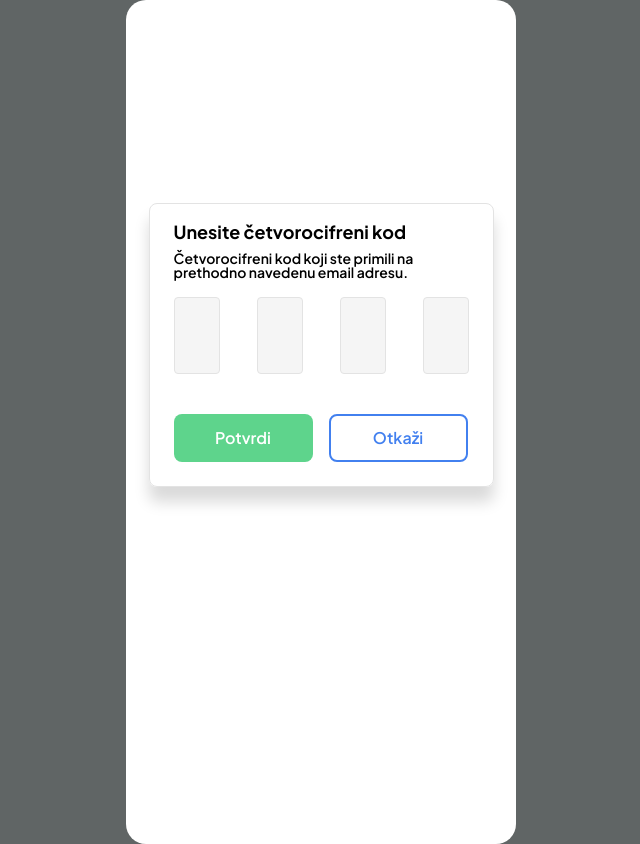
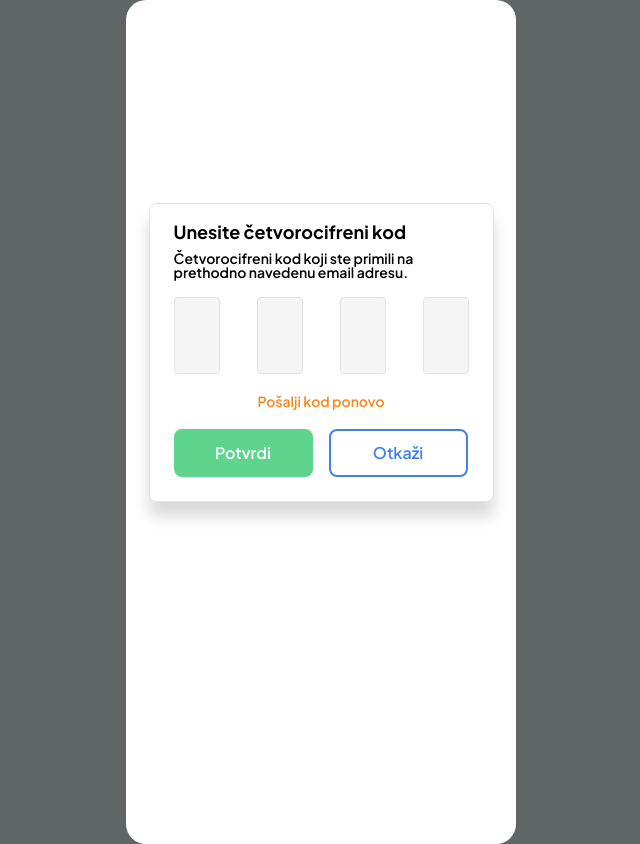
Before and after one commit to VladaTasic987/DriveGreen, a React (Vite) app in the folder DriveGreen/: page /passwordCode in a window 1280 px wide. Shown: the whole page, without its empty margins (319-959 px from the left). Built offline with nearby package versions, Linux system fonts and the light colour scheme.

Commit message:
cetvocifreni kod funkcionalnost, posalji ponovo kod, linkovi

```diff
--- a/DriveGreen/package.json
+++ b/DriveGreen/package.json
@@ -26,6 +26,7 @@
     "eslint-plugin-react-hooks": "^5.0.0",
     "eslint-plugin-react-refresh": "^0.4.16",
     "globals": "^15.14.0",
+    "sass-embedded": "^1.89.0",
     "vite": "^6.0.5"
   }
 }
--- a/DriveGreen/src/assets/LoginComponents/ForgotCodePassword.jsx
+++ b/DriveGreen/src/assets/LoginComponents/ForgotCodePassword.jsx
@@ -1,21 +1,67 @@
+import { useRef } from "react";
+import { Link } from "react-router-dom";
+
 export function ForgotCodePassword() {
+    const inputsRef = [useRef(null), useRef(null), useRef(null), useRef(null)];
+
+    const handleChange = (e, index) => {
+        const value = e.target.value;
+        if (/^\d$/.test(value)) {
+            if (index < inputsRef.length - 1) {
+                inputsRef[index + 1].current.focus();
+            }
+        } else {
+            e.target.value = ""; // obriši slovo ako nije cifra
+        }
+
+    };
+
+    const handleKeyDown = (e, index) => {
+        if (e.key === "Backspace" && !e.target.value && index > 0) {
+            inputsRef[index - 1].current.focus();
+        }
+    };
+
     return (
         <div id="otp-container">
             <div className="four-digit-container">
                 <h1>Unesite četvorocifreni kod</h1>
                 <p>Četvorocifreni kod koji ste primili na<br /> prethodno navedenu email adresu.</p>
                 <div className="inputs">
-                    <input type="text" maxLength="1" className="otp-input" />
-                    <input type="text" maxLength="1" className="otp-input" />
-                    <input type="text" maxLength="1" className="otp-input" />
-                    <input type="text" maxLength="1" className="otp-input" />
+                    {inputsRef.map((ref, index) => (
+                        <input
+                            key={index}
+                            type="text"
+                            maxLength="1"
+                            className="otp-input"
+                            ref={ref}
+                            onChange={(e) => handleChange(e, index)}
+                            onKeyDown={(e) => handleKeyDown(e, index)}
+                        />
+                    ))}
                 </div>
 
+                <Link
+                    className="resend-code"
+                >
+                    Pošalji kod ponovo
+                </Link>
+
                 <div className="otp-buttons">
-                    <button className="confirm">Potvrdi</button>
-                    <button className="cancel">Otkaži</button>
+                    <Link
+                        className="confirm"
+                        to="/mapStart"
+                    >
+                        Potvrdi
+                    </Link>
+                    <Link
+                        className="cancel"
+                        to="/forgot"
+                    >
+                        Otkaži
+                    </Link>
                 </div>
             </div>
         </div>
-    )
+    );
 }
--- a/DriveGreen/src/assets/LoginComponents/ForgotPasswordEmail.jsx
+++ b/DriveGreen/src/assets/LoginComponents/ForgotPasswordEmail.jsx
@@ -31,13 +31,12 @@ export function ForgotPasswordEmail() {
                 </label>
             </div>
 
-            <button className="send-code">
-                <Link
-                    className="link-send-code"
-                    to="/passwordCode">
-                    Pošalji kod
-                </Link>
-            </button>
+
+            <Link
+                className="send-code"
+                to="/passwordCode">
+                Pošalji kod
+            </Link>
         </div>
     )
 }
--- a/DriveGreen/src/assets/LoginComponents/_ForgotCodePassword.scss
+++ b/DriveGreen/src/assets/LoginComponents/_ForgotCodePassword.scss
@@ -50,10 +50,23 @@
         font-family: Plus Jakarta Sans;
     }
 
+    .resend-code {
+        font-family: Plus Jakarta Sans;
+        font-weight: 600;
+        font-size: 14px;
+        line-height: 100%;
+        letter-spacing: 0%;
+        text-decoration: none;
+        color: #F78720;
+        display: flex;
+        justify-content: center;
+        margin-top: 20px;
+    }
+
     .otp-buttons {
         display: flex;
         justify-content: center;
-        margin: 40px 25px 24px 24px;
+        margin: 21px 25px 24px 24px;
         gap: 16px;
     }
 
@@ -63,13 +76,16 @@
         font-weight: 600;
         font-size: 16px;
         line-height: 100%;
-        text-align: center;
         background-color: #5ED48C;
         border: none;
         width: 139px;
         height: 48px;
         border-radius: 8px;
         cursor: pointer;
+        text-decoration: none;
+        display: flex;
+        justify-content: center;
+        align-items: center;
     }
 
     .confirm:hover {
@@ -82,13 +98,16 @@
         font-weight: 600;
         font-size: 16px;
         line-height: 100%;
-        text-align: center;
         background-color: transparent;
         border: 2px solid #4280EF;
         width: 139px;
         height: 48px;
         border-radius: 8px;
         cursor: pointer;
+        text-decoration: none;
+        display: flex;
+        justify-content: center;
+        align-items: center;
     }
 
     .cancel:hover {
--- a/DriveGreen/src/assets/LoginComponents/_ForgotPasswordEmail.scss
+++ b/DriveGreen/src/assets/LoginComponents/_ForgotPasswordEmail.scss
@@ -73,6 +73,12 @@
         background-color: #f5f5f5;
         border: 1px solid #f5f5f5;
         margin-top: 12px;
+        font-family: Plus Jakarta Sans;
+        font-weight: 500;
+        font-size: 16px;
+        font-style: italic;
+        color: rgba(44, 44, 44, 1);
+        padding-left: 10px;
     }
 
     .forgot-input-email input::placeholder {
@@ -104,14 +110,15 @@
         margin-top: 32px;
         margin-left: auto;
         margin-right: auto;
+        text-decoration: none;
+        color: #ffffff;
+        display: flex;
+        align-items: center;
+        justify-content: center;
     }
 
     .send-code:hover {
         background-color: rgba(94, 212, 140, 0.5);
     }
 
-    .link-send-code {
-        text-decoration: none;
-        color: #ffffff;
-    }
 }
--- a/DriveGreen/src/assets/MapComponents/ReservedCharger.jsx
+++ b/DriveGreen/src/assets/MapComponents/ReservedCharger.jsx
@@ -66,15 +66,15 @@ export function ReservedCharger() {
                         onClick={handleDrawRoute}
                         className="button-one"
                     >prikaži rutu</button>
-                <button className="button-two">
+
                     <Link
-                        className="button-two-link"
+                        className="button-two"
                         to="/viewMore"
                     >otkaži rezervaciju</Link>
-                </button>
+
                 </div>
             </div>
-            <MapBackground ref={mapRef} style={{ display: visible ? 'none' : 'block' }}/>
+            <MapBackground ref={mapRef} style={{ display: visible ? 'none' : 'block' }} />
             <MapFooter />
         </div>
     )
--- a/DriveGreen/src/assets/MapComponents/ViewMoreCard.jsx
+++ b/DriveGreen/src/assets/MapComponents/ViewMoreCard.jsx
@@ -76,12 +76,12 @@ export function ViewMoreCard() {
                 </div>
             </div>
 
-            <button className="reserve-button">
-                <Link
-                    className="link-to-reserved"
-                    to="/reservedCharger"
-                >REZERVIŠI PUNJAČ</Link>
-            </button>
+
+            <Link
+                className="reserve-button"
+                to="/reservedCharger"
+            >REZERVIŠI PUNJAČ</Link>
+
 
             <MapFooter />
         </div>
--- a/DriveGreen/src/assets/MapComponents/_ReservedCharger.scss
+++ b/DriveGreen/src/assets/MapComponents/_ReservedCharger.scss
@@ -159,10 +159,16 @@
         text-transform: uppercase;
         background-color: #E6EAEA;
         cursor: pointer;
+        text-decoration: none;
+        color: #5E5D5D;
+        display: flex;
+        align-items: center;
+        justify-content: center;
     }
 
-    .button-two-link {
-        text-decoration: none;
-        color: white;
+    .button-two:hover {
+        background-color: #F5FBFA;
+        color: #5E5D5D;
     }
+
 }
--- a/DriveGreen/src/assets/MapComponents/_ViewMoreCard.scss
+++ b/DriveGreen/src/assets/MapComponents/_ViewMoreCard.scss
@@ -182,7 +182,6 @@
         font-weight: 700;
         font-size: 12px;
         line-height: 100%;
-        text-align: center;
         background-color: #5ED48C;
         width: 366px;
         height: 41px;
@@ -190,11 +189,11 @@
         border: none;
         margin: 0 auto 0 auto;
         cursor: pointer;
-    }
-
-    .link-to-reserved {
         text-decoration: none;
         color: white;
+        display: flex;
+        justify-content: center;
+        align-items: center;
     }
 
     .reserve-button:hover {
```
Also changed, not shown: 1 other file (tests, documents, lock files or other folders). Lines whose indentation alone changed are shown as unchanged.
